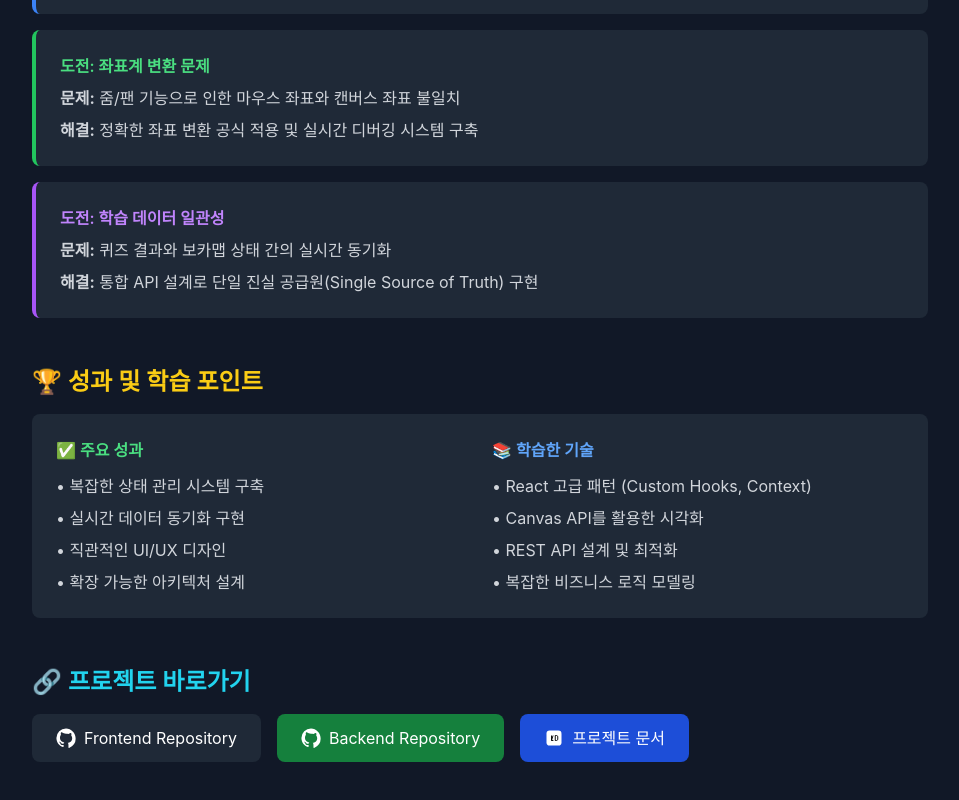
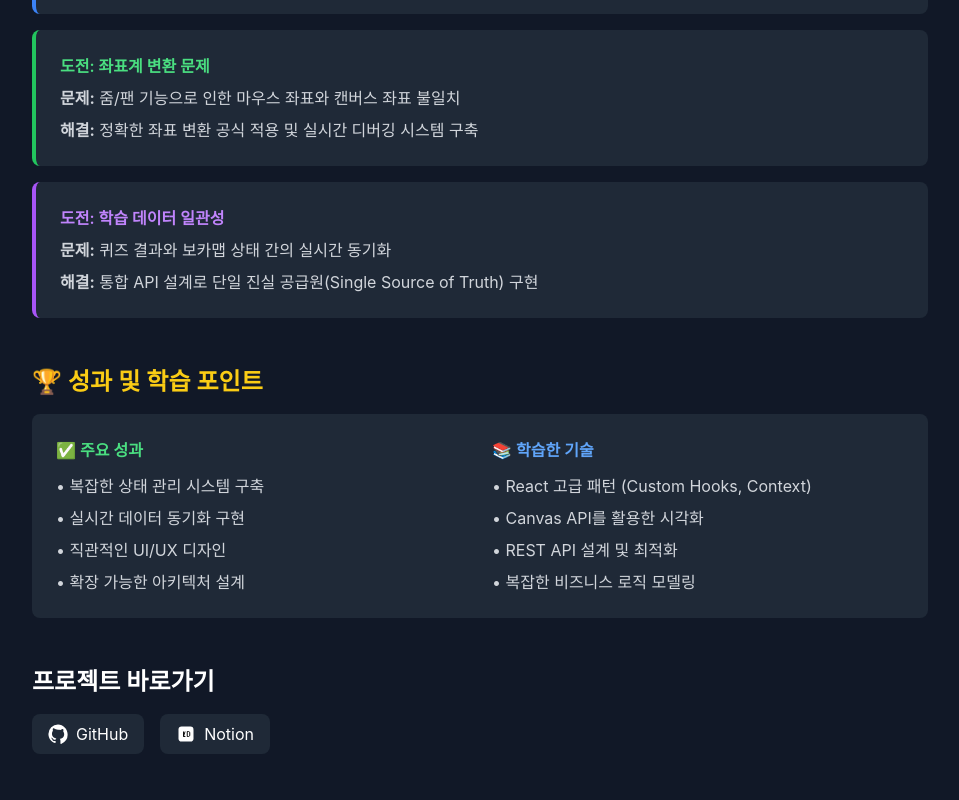
Before and after one commit to mirage0720/my-portfolio, a React (Create React App) app: page /projects/vocabulary-platform in a window 1280 px wide. Shown: the part 1470-2270 px from the top of the page, without its empty margins (160-1119 px from the left). Built offline with nearby package versions, Linux system fonts and the light colour scheme.

Commit message:
링크수정

```diff
--- a/src/pages/projects/VocabularyPlatform.js
+++ b/src/pages/projects/VocabularyPlatform.js
@@ -251,16 +251,16 @@ const VocabularyLearningPlatform = () => (
 
       {/* 프로젝트 링크 */}
       <section>
-        <h2 className="text-2xl font-semibold mb-4 text-cyan-400">
-          🔗 프로젝트 바로가기
-        </h2>
-        <div className="flex flex-wrap gap-4">
+        <h2 className="text-2xl font-semibold mb-4">프로젝트 바로가기</h2>
+        <div className="flex flex-row gap-4">
+          {/* Github 버튼 */}
           <a
             href="https://github.com/mirage0720?tab=repositories"
             target="_blank"
             rel="noopener noreferrer"
-            className="inline-flex items-center gap-2 px-6 py-3 bg-gray-800 rounded-lg hover:bg-gray-700 transition-all transform hover:scale-105"
+            className="inline-flex items-center gap-2 px-4 py-2 bg-gray-800 rounded-lg hover:bg-gray-700 transition"
           >
+            {/* Github SVG */}
             <svg className="w-5 h-5" fill="currentColor" viewBox="0 0 24 24">
               <path
                 fillRule="evenodd"
@@ -268,31 +268,16 @@ const VocabularyLearningPlatform = () => (
                 clipRule="evenodd"
               />
             </svg>
-            <span>Frontend Repository</span>
+            <span>GitHub</span>
           </a>
-
-          <a
-            href="https://github.com/mirage0720?tab=repositories"
-            target="_blank"
-            rel="noopener noreferrer"
-            className="inline-flex items-center gap-2 px-6 py-3 bg-green-700 rounded-lg hover:bg-green-600 transition-all transform hover:scale-105"
-          >
-            <svg className="w-5 h-5" fill="currentColor" viewBox="0 0 24 24">
-              <path
-                fillRule="evenodd"
-                d="M12 .5A11.5 11.5 0 0 0 .5 12c0 5.08 3.29 9.38 7.87 10.89.58.1.79-.25.79-.56v-2.03c-3.2.7-3.87-1.54-3.87-1.54-.53-1.35-1.3-1.7-1.3-1.7-1.06-.72.08-.7.08-.7 1.17.08 1.8 1.2 1.8 1.2 1.04 1.8 2.74 1.28 3.41.98.11-.75.41-1.28.75-1.58-2.56-.29-5.26-1.28-5.26-5.7 0-1.26.45-2.29 1.19-3.09-.12-.29-.52-1.44.11-3 0 0 .98-.31 3.21 1.18A11.07 11.07 0 0 1 12 6.84c.99.01 1.99.13 2.93.39 2.22-1.49 3.2-1.18 3.2-1.18.63 1.56.23 2.71.11 3 .74.8 1.18 1.83 1.18 3.09 0 4.43-2.71 5.41-5.28 5.7.42.37.8 1.1.8 2.22v3.29c0 .31.21.67.8.56A11.51 11.51 0 0 0 23.5 12C23.5 5.87 18.13.5 12 .5Z"
-                clipRule="evenodd"
-              />
-            </svg>
-            <span>Backend Repository</span>
-          </a>
-
+          {/* Notion 버튼 */}
           <a
             href="https://www.notion.so/301fbf65f350476391bc88eeed8192c9?v=49a034076ee34b71bf84727f8be36c0f"
             target="_blank"
             rel="noopener noreferrer"
-            className="inline-flex items-center gap-2 px-6 py-3 bg-blue-700 rounded-lg hover:bg-blue-600 transition-all transform hover:scale-105"
+            className="inline-flex items-center gap-2 px-4 py-2 bg-gray-800 rounded-lg hover:bg-gray-700 transition"
           >
+            {/* Notion SVG */}
             <svg className="w-5 h-5" viewBox="0 0 32 32" fill="none">
               <rect x="4" y="4" width="24" height="24" rx="5" fill="white" />
               <path
@@ -301,7 +286,7 @@ const VocabularyLearningPlatform = () => (
                 strokeWidth="1.5"
               />
             </svg>
-            <span>프로젝트 문서</span>
+            <span>Notion</span>
           </a>
         </div>
       </section>
```
